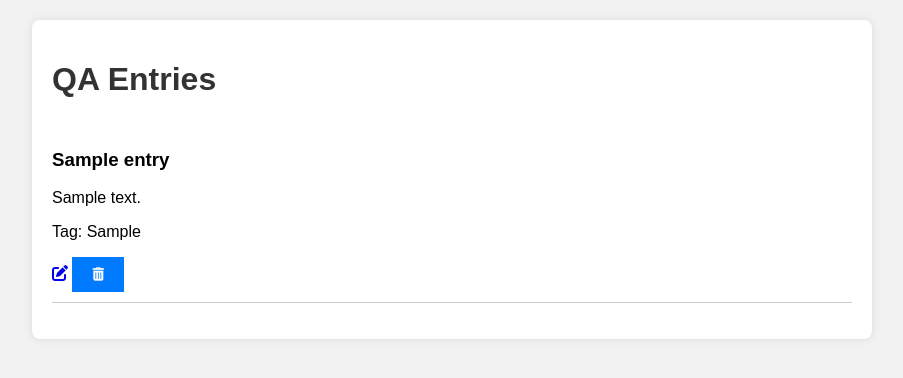
After one commit to EECSKumar/googleauth, a Flask app: page /qa_entries in a window 1280 px wide. The commit adds this page. Shown: the top 378 px of the page, without its empty margins (188-1091 px from the left). Run offline with Flask 3, Linux system fonts and the light colour scheme; tables that the repository leaves empty hold one stand-in row (values such as "Sample post").

Commit message:
Third commit

```diff
--- a/app.py
+++ b/app.py
@@ -16,6 +16,7 @@ class QAEntry(db.Model):
     id = db.Column(db.Integer, primary_key=True)
     question = db.Column(db.String(255), nullable=False)
     answer = db.Column(db.String(255), nullable=False)
+    tag = db.Column(db.String(50))  # Add new field for tag
 
 @app.route('/login')
 def login():
@@ -39,40 +40,43 @@ def add_qa_entry():
     if request.method == 'POST':
         question = request.form['question']
         answer = request.form['answer']
+        tag = request.form['tag']  # Get tag from form
 
-        new_entry = QAEntry(question=question, answer=answer)
+        new_entry = QAEntry(question=question, answer=answer, tag=tag)
         db.session.add(new_entry)
         db.session.commit()
 
     return redirect(url_for('qa_entry_management'))
 
+@app.route('/qa_entries', methods=['GET'])
+def get_qa_entries():
+    qa_entries = QAEntry.query.all()
+    return render_template('qa_entries.html', qa_entries=qa_entries)
+
 # Example route to edit a QA entry
-@app.route('/edit_qa_entry/<int:id>', methods=['GET', 'POST'])
-def edit_qa_entry(id):
-    entry = QAEntry.query.get(id)
-
+@app.route('/edit_qa_entry/<int:qa_entry_id>', methods=['GET', 'POST'])
+def edit_qa_entry(qa_entry_id):
+    qa_entry = QAEntry.query.get_or_404(qa_entry_id)
     if request.method == 'POST':
-        entry.question = request.form['question']
-        entry.answer = request.form['answer']
+        qa_entry.question = request.form['question']
+        qa_entry.answer = request.form['answer']
+        qa_entry.tag = request.form['tag']
         db.session.commit()
-
-        return redirect(url_for('qa_entry_management'))
-
-    return render_template('edit_qa_entry.html', entry=entry)
+        return redirect(url_for('get_qa_entries'))
+    return render_template('edit_qa_entry.html', qa_entry=qa_entry)
 
 # Example route to delete a QA entry
-@app.route('/delete_qa_entry/<int:id>')
-def delete_qa_entry(id):
-    entry = QAEntry.query.get(id)
-    db.session.delete(entry)
+@app.route('/delete_qa_entry/<int:qa_entry_id>', methods=['POST'])
+def delete_qa_entry(qa_entry_id):
+    qa_entry = QAEntry.query.get_or_404(qa_entry_id)
+    db.session.delete(qa_entry)
     db.session.commit()
+    return redirect(url_for('get_qa_entries'))
 
-    return redirect(url_for('qa_entry_management'))
 
     if __name__ == '__main__':
         app.run(debug=True)
 
-
 if __name__=="__main__":
     app.run(host=os.getenv('IP', '0.0.0.0'),
             port=int(os.getenv('PORT', 4444)))
--- a/static/styles.css
+++ b/static/styles.css
@@ -1,50 +1,69 @@
 /* styles.css */
 
 body {
-    font-family: 'Arial', sans-serif;
-    background-color: #f5f5f5;
+    font-family: Arial, sans-serif;
+    background-color: #f2f2f2;
+    margin: 0;
+    padding: 0;
 }
 
-.upload-container,
-.login-container,
-.multi-turn-container,
-.qa-container {
-    max-width: 600px;
-    margin: 50px auto;
+.container {
+    max-width: 800px;
+    margin: 20px auto;
     padding: 20px;
-    border: 1px solid #ddd;
+    background-color: #fff;
     border-radius: 8px;
-    background-color: #ffffff;
     box-shadow: 0 0 10px rgba(0, 0, 0, 0.1);
 }
 
-h2 {
-    color: #333333;
+h1 {
+    color: #333;
 }
 
-label {
-    display: block;
-    margin-bottom: 8px;
-    font-weight: bold;
+.qa-list {
+    list-style-type: none;
+    padding: 0;
 }
 
-input,
-textarea,
-button {
-    width: 100%;
-    padding: 10px;
-    margin-bottom: 16px;
-    border: 1px solid #ccc;
-    border-radius: 4px;
-    box-sizing: border-box;
+.qa-list li {
+    border-bottom: 1px solid #ccc;
+    padding: 10px 0;
 }
 
+/* Hover effect for links */
+a:hover {
+    color: #ff6600; /* Change color on hover */
+}
+
+/* Transition for button hover effect */
 button {
     background-color: #007bff;
-    color: #ffffff;
+    color: #fff;
+    border: none;
+    padding: 10px 20px;
     cursor: pointer;
+    transition: background-color 0.3s ease; /* Smooth background color transition */
 }
 
 button:hover {
-    background-color: #0056b3;
+    background-color: #0056b3; /* Change background color on hover */
 }
+
+/* Animation for bouncing effect */
+@keyframes bounce {
+    0%, 20%, 50%, 80%, 100% {
+        transform: translateY(0); /* Initial and final state */
+    }
+    40% {
+        transform: translateY(-20px); /* Bounce up */
+    }
+    60% {
+        transform: translateY(-10px); /* Bounce down */
+    }
+}
+
+
+/* Apply animation to element */
+.bouncing-element {
+    animation: bounce 1s infinite; /* Apply bounce animation infinitely */
+}
--- /dev/null
+++ b/templates/qa_entries.html
@@ -0,0 +1,31 @@
+<!-- qa_entries.html -->
+
+<!DOCTYPE html>
+<html lang="en">
+<head>
+    <meta charset="UTF-8">
+    <meta name="viewport" content="width=device-width, initial-scale=1.0">
+    <title>QA Entries</title>
+    <link rel="stylesheet" href="https://cdnjs.cloudflare.com/ajax/libs/font-awesome/6.5.1/css/all.min.css">
+    <link rel="stylesheet" href="{{ url_for('static', filename='styles.css') }}">
+</head>
+<body>
+    <div class="container">
+        <h1 class="fade-in-element">QA Entries</h1>
+        <ul class="qa-list">
+            {% for qa_entry in qa_entries %}
+                <li class="slide-in-left-element">
+                    <h3>{{ qa_entry.question }}</h3>
+                    <p>{{ qa_entry.answer }}</p>
+                    <p>Tag: {{ qa_entry.tag }}</p>
+                    <a href="{{ url_for('edit_qa_entry', qa_entry_id=qa_entry.id) }}" class="hover-effect"><i class="fas fa-edit"></i></a>
+                    <form action="{{ url_for('delete_qa_entry', qa_entry_id=qa_entry.id) }}" method="post" style="display: inline;">
+                        <input type="hidden" name="_method" value="DELETE">
+                        <button type="submit" class="button"><i class="fas fa-trash-alt"></i></button>
+                    </form>
+                </li>
+            {% endfor %}
+        </ul>
+    </div>
+</body>
+</html>
--- a/templates/qa_entry_management.html
+++ b/templates/qa_entry_management.html
@@ -17,8 +17,13 @@
             <label for="answer">Answer:</label>
             <textarea id="answer" name="answer" required></textarea>
 
+            <label for="tag">Tag:</label>  <!-- Add input field for tag -->
+            <input type="text" id="tag" name="tag">
+
             <button type="submit">Add QA Entry</button>
         </form>
+
+
 
         <hr>
 
```
Also changed, not shown: migrations/versions/ae2580394614_add_tag_field_to_qaentry_model.py (added, +32 -0 lines), templates/delete_confirmation.html (added, +21 -0 lines), templates/edit_qa_entry.html (added, +25 -0 lines).
